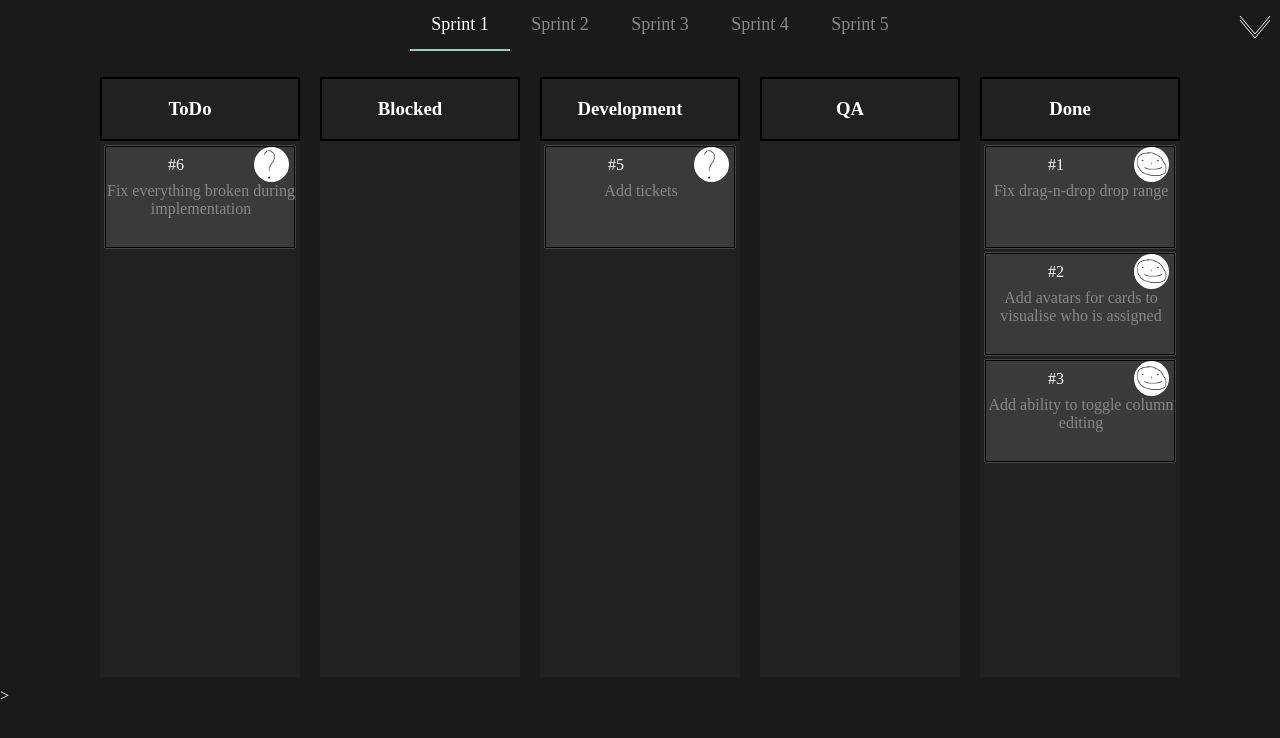
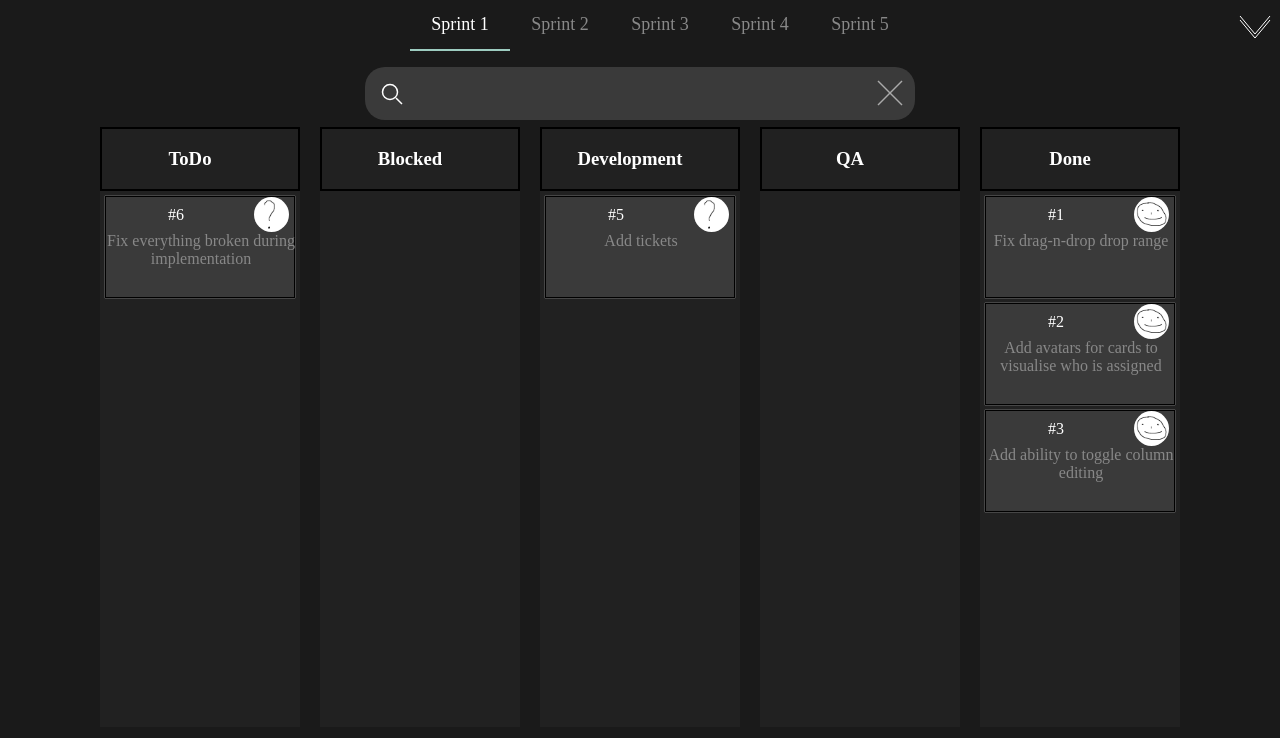
Before and after one commit to AbobaShlepa/jira, a Vue app: page /board/1 in a window 1280 px wide. Shown: the top 738 px of the page. Built offline with nearby package versions, Linux system fonts and the light colour scheme.

Commit message:
Added search bar

```diff
--- a/src/components/BoardView.vue
+++ b/src/components/BoardView.vue
@@ -2,13 +2,14 @@
   import AddTicketModal from './AddTicketModal.vue';
   import Board from './Board.vue';
   import EditTicketModal from './EditTicketModal.vue';
+  import SearchBar from './SearchBar.vue';
   import SprintSelector from './SprintSelector.vue';
-  import TicketView from './TicketView.vue';
 </script>
 
 <template>
   <SprintSelector />
-  <Board />>
+  <SearchBar />
+  <Board />
   <AddTicketModal />
   <EditTicketModal />
 </template>
--- /dev/null
+++ b/src/components/SearchBar.vue
@@ -0,0 +1,121 @@
+<script setup lang="ts">
+  import { useTicketsStore } from '@/stores/tickets';
+  import { storeToRefs } from 'pinia';
+  import { computed, ref, type Ref } from 'vue';
+  import { search } from '@/helpers/search';
+
+  let searchQuery: Ref<string> = ref('');
+  const store = useTicketsStore();
+  const { tickets } = storeToRefs(store);
+
+  const searchResult = computed(() => search(tickets.value, searchQuery.value));
+
+  const hasFocus = ref(false);
+
+  function onClear() {
+    searchQuery.value = '';
+  }
+</script>
+
+<template>
+  <div class="wrapper">
+    <div class="search-container">
+      <span class="search-icon-container">
+        <img src="/src/assets/search.svg" class="icon search-icon" />
+      </span>
+      <textarea class="search" v-model="searchQuery" @focusin="hasFocus = true" @focusout="hasFocus = false" />
+      <button class="clear-icon-container" @click="onClear">
+        <img src="/src/assets/clear.svg" class="icon" />
+      </button>
+      <div class="results" v-if="searchResult.success && hasFocus">
+        <div :class="'result'" v-for="foundTicket in searchResult.tickets">
+          {{ foundTicket.id }} {{ foundTicket.title }}
+        </div>
+      </div>
+    </div>
+  </div>
+</template>
+
+<style scoped>
+.wrapper {
+  display: block;
+  width: 100%;
+  height: 50px;
+}
+
+.search-container {
+  width: 550px;
+  margin: auto;
+  border-radius: 20px;
+  height: fit-content;
+  background-color: var(--background2);
+  position: absolute;
+  left: calc((100% - 550px) / 2);
+}
+
+.search {
+  height: 40px;
+  width: calc(100% - 130px);
+  background: transparent;
+  resize: none;
+  color: var(--text-color);
+  border: none;
+  padding-left: 20px;
+  display: inline;
+  position: sticky;
+  line-height: 40px;
+  margin-top: 5px;
+}
+
+.results {
+  width: inherit;
+  width: 550px;
+  margin-top: 5px;
+}
+
+.result {
+  width: 100% - 20px;
+  height: 30px;
+  border-bottom: 1px solid #555555;
+  line-height: 30px;
+  padding-left: 20px;
+}
+
+.result:last-child {
+  border-bottom: none;
+}
+
+.result:hover {
+  background-color: #333333;
+}
+
+.clear-icon-container {
+  float: right;
+  width: 50px;
+  height: 50px;
+  display: inline;
+  cursor: pointer;
+}
+
+.search-icon-container {
+  float: left;
+  width: 50px;
+  height: 50px;
+}
+
+.icon {
+  position: relative;
+  top: 3px;
+  left: 10px;
+  height: 30px;
+  width: 30px;
+}
+
+.search-icon {
+  top: 10px;
+}
+
+button {
+  all: unset;
+}
+</style>
--- /dev/null
+++ b/src/helpers/search.ts
@@ -0,0 +1,66 @@
+import type { Ticket } from "@/stores/tickets";
+
+export interface SearchQuery {
+  title: string | null;
+}
+
+export interface SearchResult {
+  success: boolean,
+  query: SearchQuery | null,
+  tickets: Ticket[] | []
+}
+
+const keyWords = [
+  'title'
+];
+
+const invalidResult: SearchResult = {
+  success: false,
+  query: null,
+  tickets: [],
+}
+
+const searchQuery: SearchQuery = {
+  title: null
+};
+
+const successResult: SearchResult = {
+  success: true,
+  query: searchQuery,
+  tickets: []
+};
+
+export function search(tickets: Ticket[], query: string): SearchResult {
+  const parseResult = parse(query);
+  if (!parseResult.success || parseResult.query === null) {
+    return invalidResult;
+  }
+
+  const result = tickets.filter(x => x.title.toLowerCase().includes(parseResult.query?.title!));
+  successResult.tickets = result;
+
+  return successResult;
+}
+
+function parse(query: string): SearchResult {
+  const splitRegex = /and|or/gi;
+  const searchTerms = query.split(splitRegex);
+
+  for (const term of searchTerms) {
+    // console.log('term: ', term)
+    const splitedTerm = term.split(' ');
+    const keyWord = splitedTerm[0];
+    const equalitySign = splitedTerm[1];
+    const value = splitedTerm[2]
+    // console.log('splitedTerm: ', splitedTerm)
+    // console.log('keyword: ', keyWord)
+    if (!keyWords.includes(keyWord) || equalitySign !== '=' || !value) {
+    // console.log('no keyword');
+      return invalidResult;
+    }
+
+    searchQuery.title = value.toLowerCase();
+  }
+
+  return successResult;
+}
```
Also changed, not shown: src/assets/clear.svg (added), src/assets/search.svg (added).
